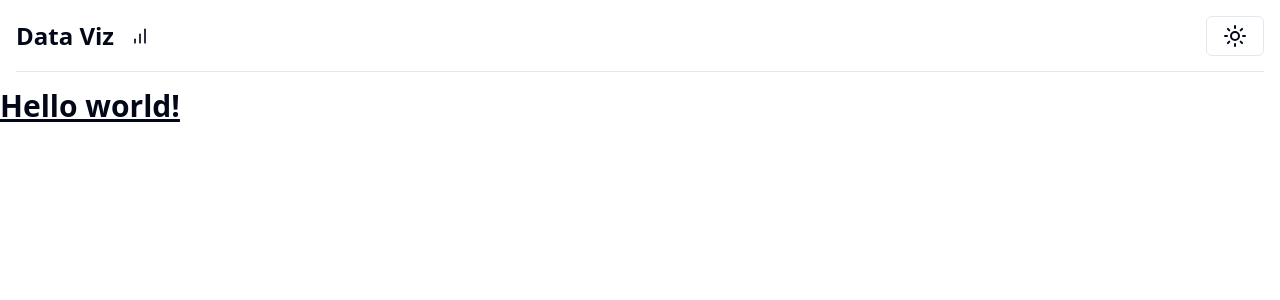
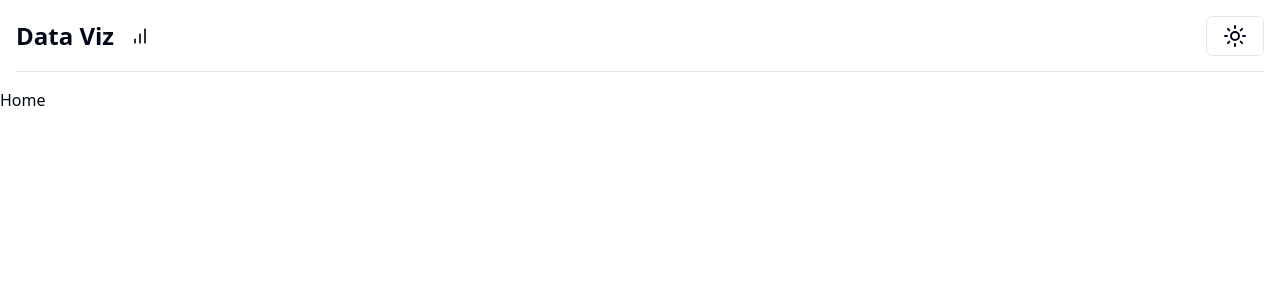
Before and after one commit to tetrica/dataviz, a React (Vite) app: page / in a window 1280 px wide. Shown: the top 300 px of the page. Built offline with nearby package versions, Linux system fonts and the light colour scheme.

Commit message:
feat: adiciona roteamento

```diff
--- a/package.json
+++ b/package.json
@@ -20,7 +20,8 @@
     "react-dom": "^18.3.1",
     "recharts": "^2.12.7",
     "tailwind-merge": "^2.4.0",
-    "tailwindcss-animate": "^1.0.7"
+    "tailwindcss-animate": "^1.0.7",
+    "wouter": "^3.3.1"
   },
   "devDependencies": {
     "@types/node": "^20.14.10",
--- a/src/App.tsx
+++ b/src/App.tsx
@@ -1,11 +1,12 @@
 import { ThemeProvider } from "@/components/theme-provider";
 import Layout from "./components/layout";
+import Routes from "./components/routes";
 
 function App() {
   return (
     <ThemeProvider>
       <Layout>
-        <h1 className="text-3xl font-bold underline">Hello world!</h1>
+        <Routes />
       </Layout>
     </ThemeProvider>
   );
--- /dev/null
+++ b/src/components/routes.tsx
@@ -0,0 +1,13 @@
+import { Route, Switch, Redirect } from "wouter";
+
+function Routes() {
+  return (
+    <Switch>
+      <Route path="/" component={() => <h1>Home</h1>} />
+      <Route path="/chart" component={() => <h1>Chart</h1>} />
+      <Route component={() => <Redirect to="/" />} />
+    </Switch>
+  );
+}
+
+export default Routes;
```
Also changed, not shown: 1 other file (tests, documents, lock files or other folders).
